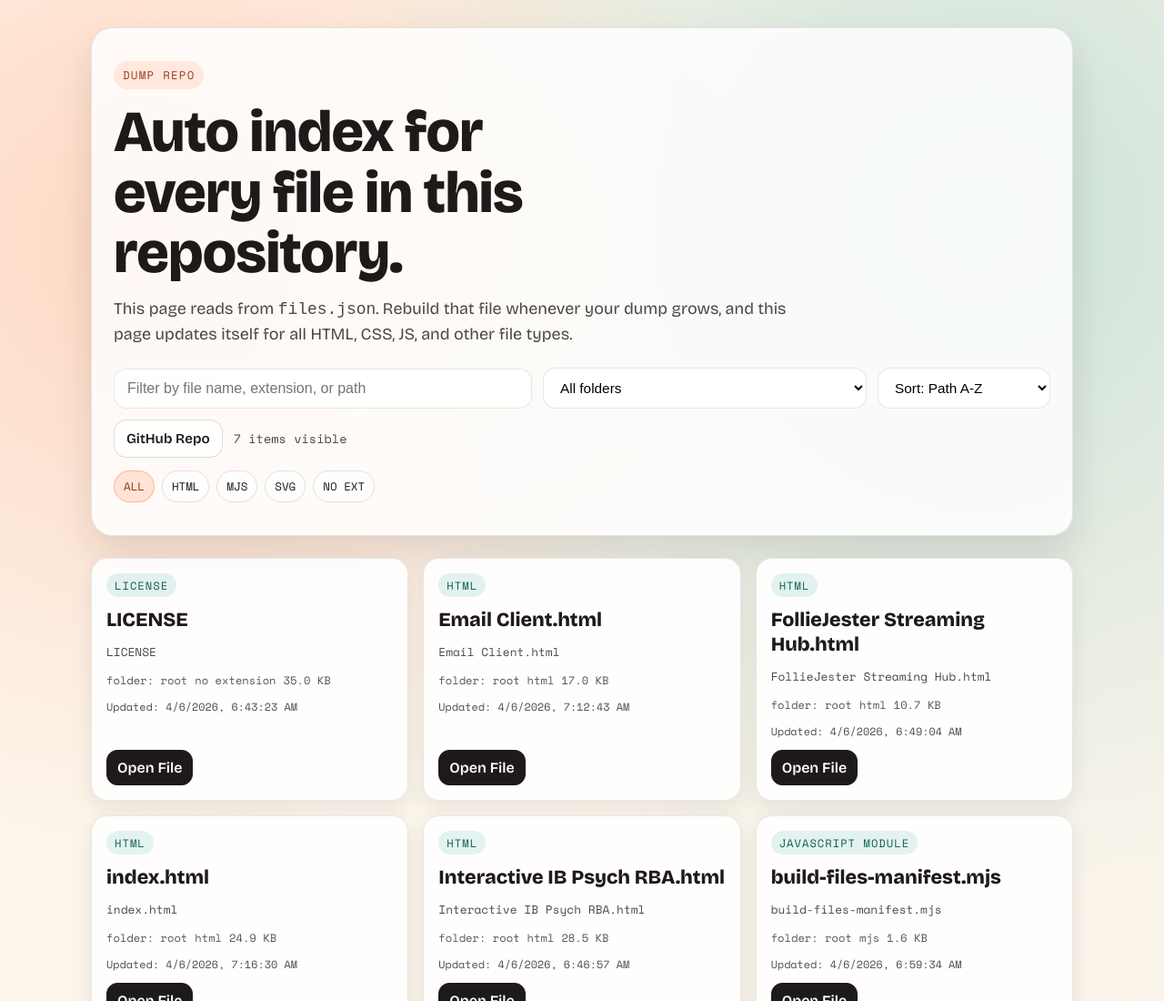
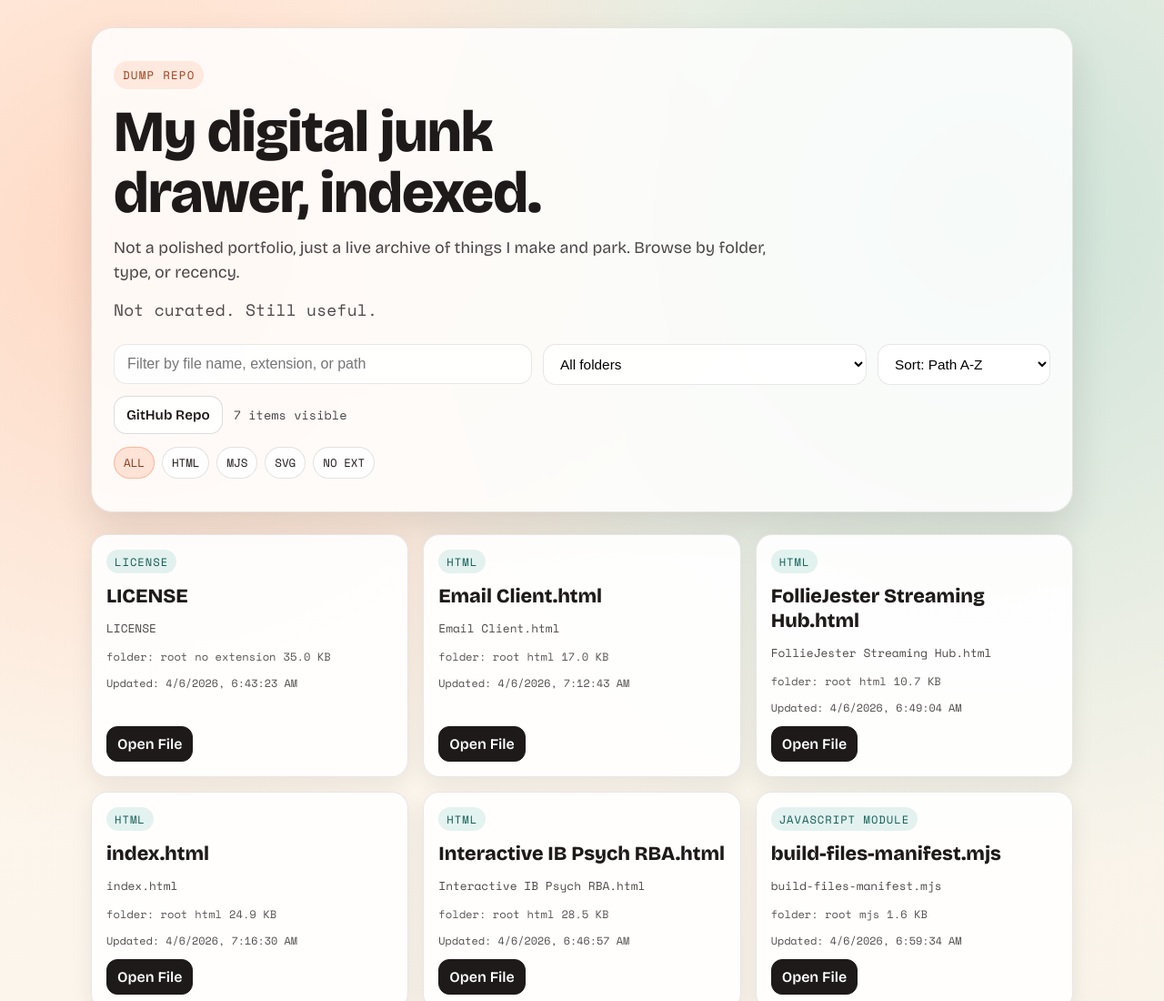
Before and after one commit to folliejester/dump, a plain HTML site: page index.html in a window 1280 px wide. Shown: the top 1100 px of the page at 91% size. Drawn offline with nearby package versions, Linux system fonts and the light colour scheme.

Commit message:
better heading

```diff
--- a/index.html
+++ b/index.html
@@ -92,6 +92,14 @@
             font-size: clamp(0.98rem, 2vw, 1.12rem);
             line-height: 1.5;
             color: rgba(31, 26, 26, 0.8);
+        }
+
+        .tagline {
+            margin-top: 10px;
+            font-family: 'Space Mono', monospace;
+            font-size: 0.84rem;
+            letter-spacing: 0.2px;
+            color: rgba(31, 26, 26, 0.68);
         }
 
         .toolbar {
@@ -356,8 +364,9 @@
     <div class="wrap">
         <header class="hero">
             <span class="kicker">Dump Repo</span>
-            <h1>Auto index for every file in this repository.</h1>
-            <p>This page reads from <code>files.json</code>. Rebuild that file whenever your dump grows, and this page updates itself for all HTML, CSS, JS, and other file types.</p>
+            <h1>My digital junk drawer, indexed.</h1>
+            <p>Not a polished portfolio, just a live archive of things I make and park. Browse by folder, type, or recency.</p>
+            <p class="tagline">Not curated. Still useful.</p>
             <div class="toolbar">
                 <input id="search" class="search" type="search" placeholder="Filter by file name, extension, or path" aria-label="Filter content">
                 <select id="folderFilter" class="folder-filter" aria-label="Filter by folder">
```
